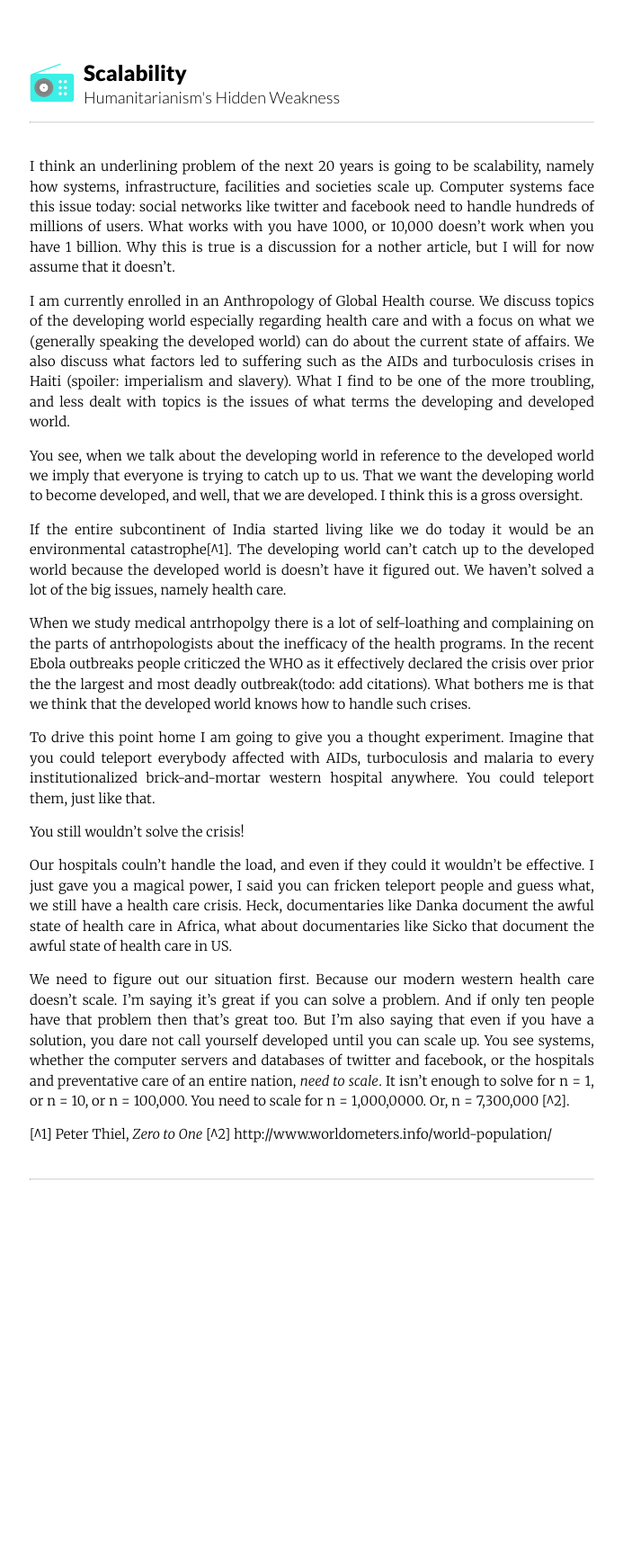
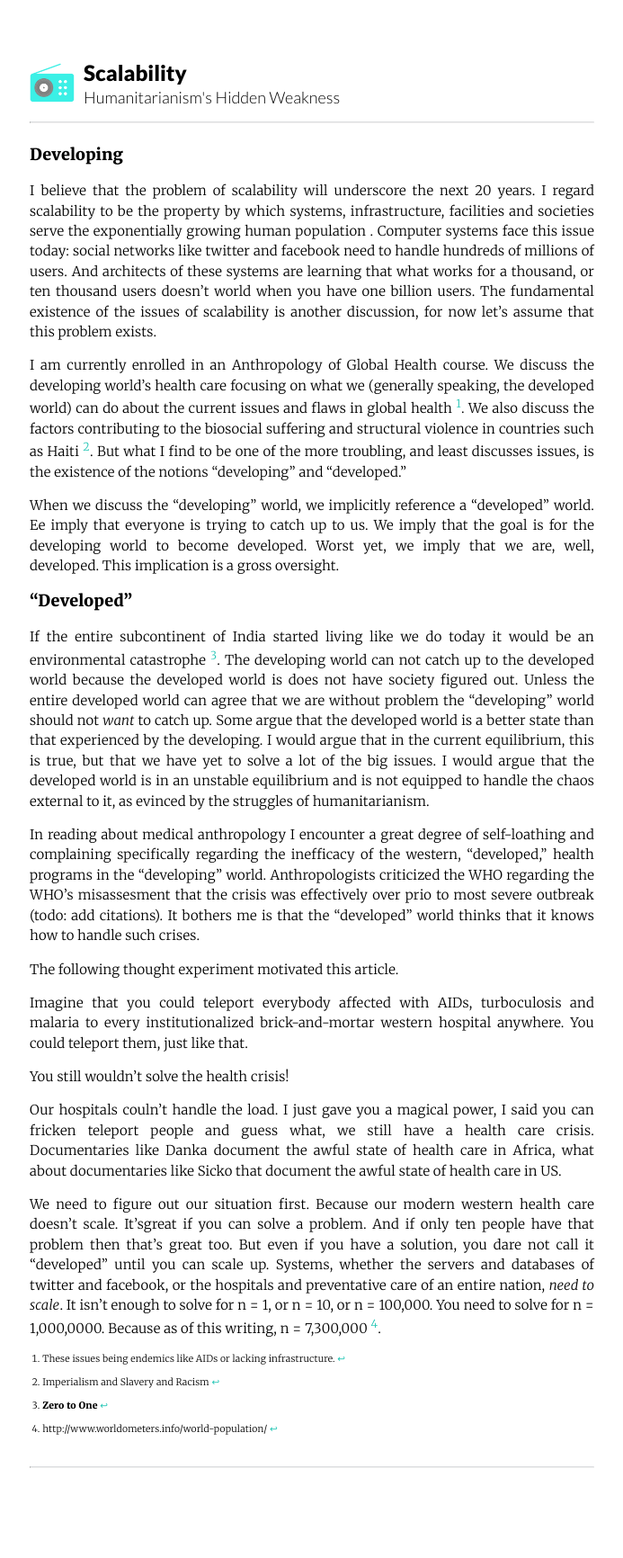
Before and after one commit to samcal/thenewrad.io, a Jekyll site: the page built from _posts/2015-02-27-scalability.markdown, in a window 1280 px wide. Shown: the whole page at 90% size, without its empty margins (293-986 px from the left). Built offline with Jekyll 4.4.1, drawn with Linux system fonts in a browser that asks for light colours; before the commit the page ends 1412 px from its top, so only the background shows below that.

Commit message:
make edits to scalability article

```diff
--- a/_posts/2015-02-27-scalability.markdown
+++ b/_posts/2015-02-27-scalability.markdown
@@ -7,24 +7,32 @@ date: 2015-02-27 4:13:00
 categories: lando
 ---
 
-I think an underlining problem of the next 20 years is going to be scalability, namely how systems, infrastructure, facilities and societies scale up. Computer systems face this issue today: social networks like twitter and facebook need to handle hundreds of millions of users. What works with you have 1000, or 10,000 doesn't work when you have 1 billion. Why this is true is a discussion for a nother article, but I will for now assume that it doesn't.
+### Developing
 
-I am currently enrolled in an Anthropology of Global Health course. We discuss topics of the developing world especially regarding health care and with a focus on what we (generally speaking the developed world) can do about the current state of affairs. We also discuss what factors led to suffering such as the AIDs and turboculosis crises in Haiti (spoiler: imperialism and slavery). What I find to be one of the more troubling, and less dealt with topics is the issues of what terms the developing and developed world.
+I believe that the problem of scalability will underscore the next 20 years. I regard scalability to be the property by which systems, infrastructure, facilities and societies serve the exponentially growing human population . Computer systems face this issue today: social networks like twitter and facebook need to handle hundreds of millions of users. And architects of these systems are learning that what works for a thousand, or ten thousand users doesn't world when you have one billion users. The fundamental existence of the issues of scalability is another discussion, for now let's assume that this problem exists.
 
-You see, when we talk about the developing world in reference to the developed world we imply that everyone is trying to catch up to us. That we want the developing world to become developed, and well, that we are developed. I think this is a gross oversight.
+I am currently enrolled in an Anthropology of Global Health course. We discuss the developing world's health care focusing on what we (generally speaking, the developed world) can do about the current issues and flaws in global health [^1]. We also discuss the factors contributing to the biosocial suffering and structural violence in countries such as Haiti [^2]. But what I find to be one of the more troubling, and least discusses issues, is the existence of the notions "developing" and "developed."
 
-If the entire subcontinent of India started living like we do today it would be an environmental catastrophe[^1]. The developing world can't catch up to the developed world because the developed world is doesn't have it figured out. We haven't solved a lot of the big issues, namely health care.
+When we discuss the "developing" world, we implicitly reference a "developed" world. Ee imply that everyone is trying to catch up to us. We imply that the goal is for the developing world to become developed. Worst yet, we imply that we are, well, developed. This implication is a gross oversight.
 
-When we study medical antrhopolgy there is a lot of self-loathing and complaining on the parts of antrhopologists about the inefficacy of the health programs. In the recent Ebola outbreaks people criticzed the WHO as it effectively declared the crisis over prior the the largest and most deadly outbreak(todo: add citations). What bothers me is that we think that the developed world knows how to handle such crises.
+### "Developed"
 
-To drive this point home I am going to give you a thought experiment. Imagine that you could teleport everybody affected with AIDs, turboculosis and malaria to every institutionalized brick-and-mortar western hospital anywhere. You could teleport them, just like that.
+If the entire subcontinent of India started living like we do today it would be an environmental catastrophe [^3]. The developing world can not catch up to the developed world because the developed world is does not have society figured out. Unless the entire developed world can agree that we are without problem the "developing" world should not _want_ to catch up. Some argue that the developed world is a better state than that experienced by the developing. I would argue that in the current equilibrium, this is true, but that we have yet to solve a lot of the big issues. I would argue that the developed world is in an unstable equilibrium and is not equipped to handle the chaos external to it, as evinced by the struggles of humanitarianism.
 
-You still wouldn't solve the crisis!
+In reading about medical anthropology I encounter a great degree of self-loathing and complaining specifically regarding the inefficacy of the western, "developed," health programs in the "developing" world. Anthropologists criticized the WHO regarding the WHO's misassesment that the crisis was effectively over prio to most severe outbreak (todo: add citations). It bothers me is that the "developed" world thinks that it knows how to handle such crises.
 
-Our hospitals couln't handle the load, and even if they could it wouldn't be effective. I just gave you a magical power, I said you can fricken teleport people and guess what, we still have a health care crisis. Heck, documentaries like Danka document the awful state of health care in Africa, what about documentaries like Sicko that document the awful state of health care in US.
+The following thought experiment motivated this article.
+
+Imagine that you could teleport everybody affected with AIDs, turboculosis and malaria to every institutionalized brick-and-mortar western hospital anywhere. You could teleport them, just like that.
+
+You still wouldn't solve the health crisis!
+
+Our hospitals couln't handle the load. I just gave you a magical power, I said you can fricken teleport people and guess what, we still have a health care crisis. Documentaries like Danka document the awful state of health care in Africa, what about documentaries like Sicko that document the awful state of health care in US.
 
 
-We need to figure out our situation first. Because our modern western health care doesn't scale. I'm saying it's great if you can solve a problem. And if only ten people have that problem then that's great too. But I'm also saying that even if you have a solution, you dare not call yourself developed until you can scale up. You see systems, whether the computer servers and databases of twitter and facebook, or the hospitals and preventative care of an entire nation, _need to scale_. It isn't enough to solve for n = 1, or n = 10, or n = 100,000. You need to scale for n = 1,000,0000. Or, n = 7,300,000 [^2].
+We need to figure out our situation first. Because our modern western health care doesn't scale. It'sgreat if you can solve a problem. And if only ten people have that problem then that's great too. But even if you have a solution, you dare not call it "developed" until you can scale up. Systems, whether the servers and databases of twitter and facebook, or the hospitals and preventative care of an entire nation, _need to scale_. It isn't enough to solve for n = 1, or n = 10, or n = 100,000. You need to solve for n = 1,000,0000. Because as of this writing, n = 7,300,000 [^4].
 
- [^1] Peter Thiel, _Zero to One_
- [^2] http://www.worldometers.info/world-population/
+[^1]: These issues being endemics like AIDs or lacking infrastructure.
+[^2]: Imperialism and Slavery and Racism
+[^3]: **Zero to One**
+[^4]: http://www.worldometers.info/world-population/
```
